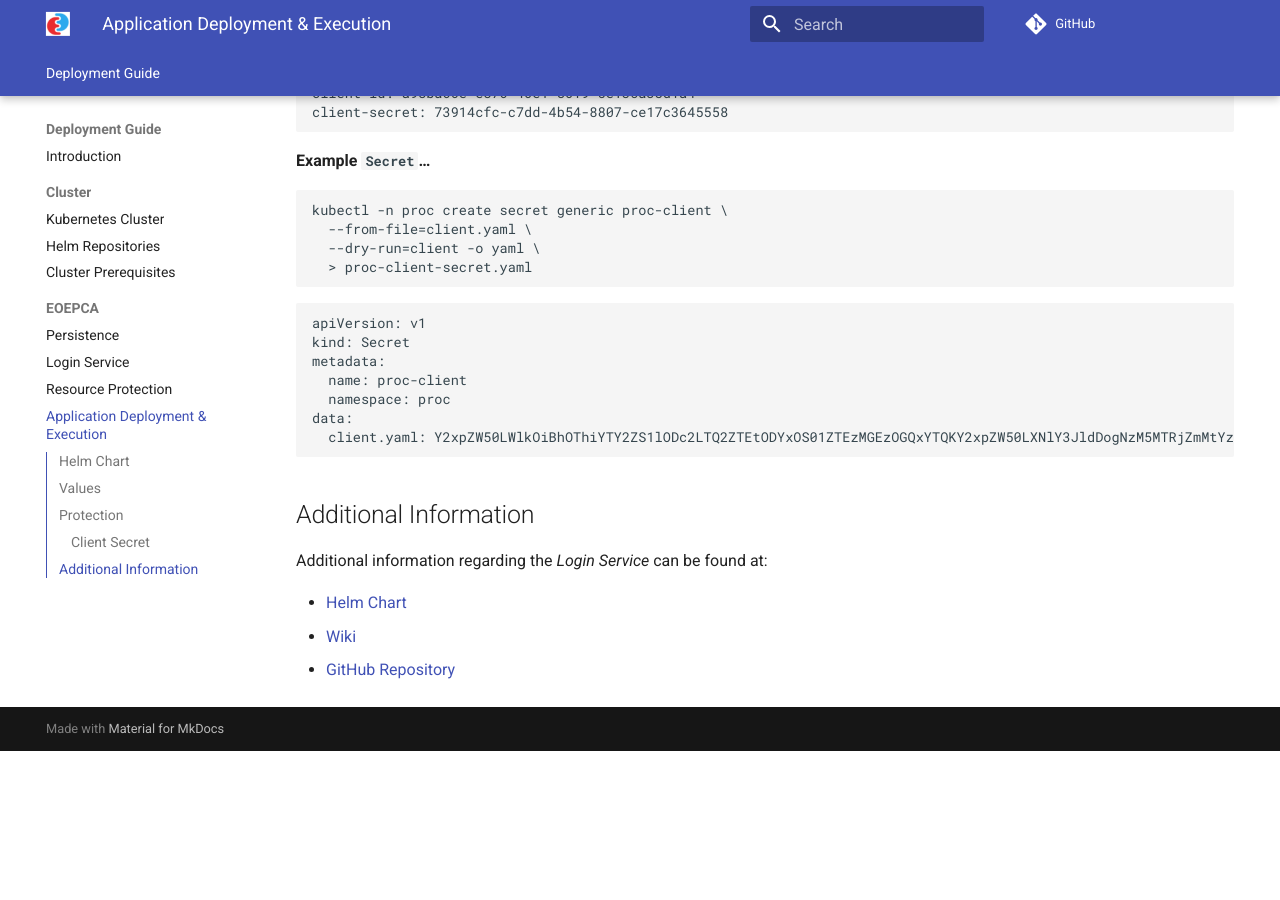
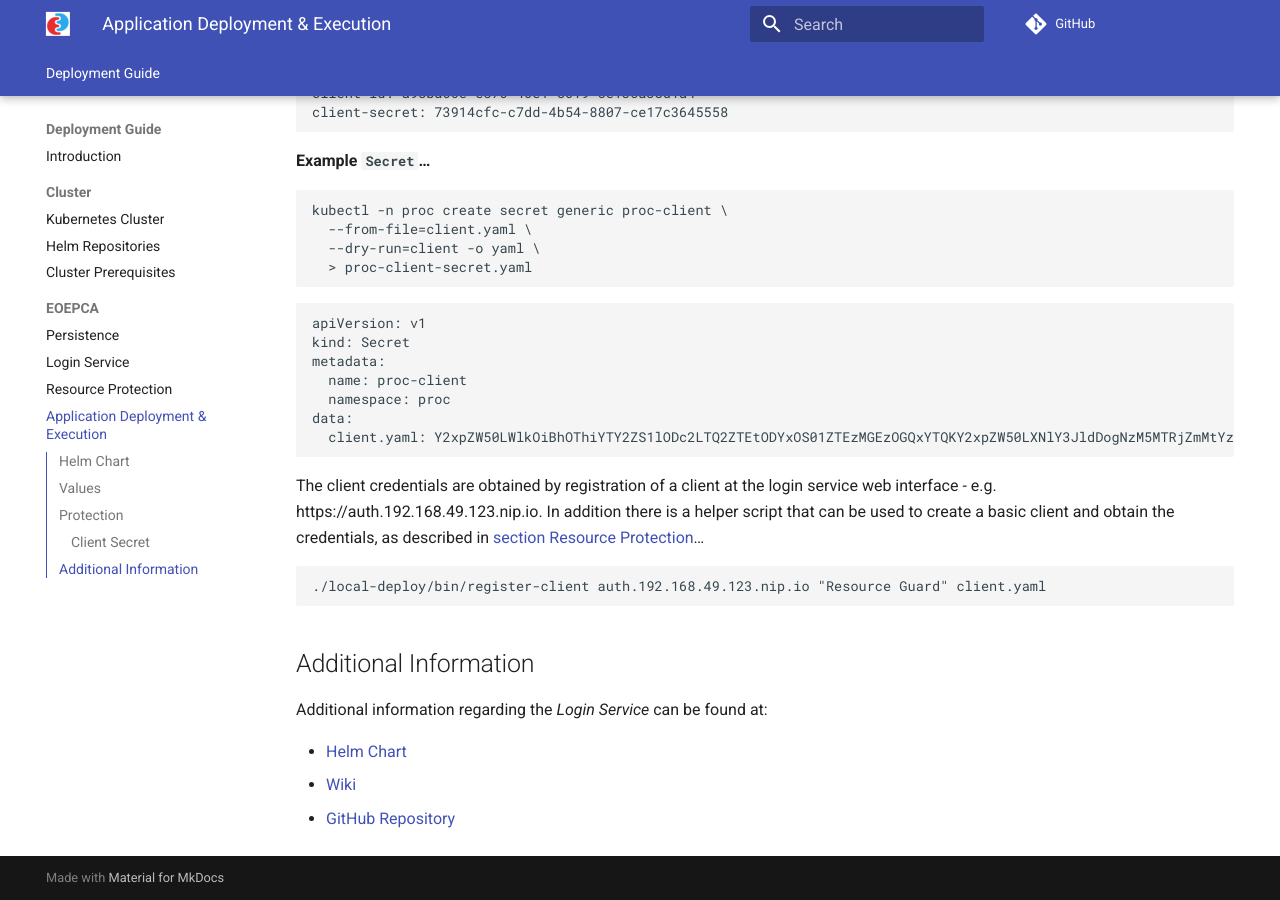
Before and after one commit to EOEPCA/deployment-guide, an MkDocs documentation site: the page built from docs/ades.md, in a window 1280 px wide and 900 px high, scrolled down 2699 px. Built offline with MkDocs 1.6.1 and Material for MkDocs 9.7.7, drawn with Linux system fonts in a browser that asks for light colours; comment, search, counter and statistics services are not loaded; before the commit the page ends 3450 px from its top, so only the background shows below that; some of the changed text lies outside the part shown.

Commit message:
EOEPCA-483 protection of ades

````diff
--- a/docs/ades.md
+++ b/docs/ades.md
@@ -140,6 +140,11 @@ data:
   client.yaml: Y2xpZW50LWlkOiBhOThiYTY2ZS1lODc2LTQ2ZTEtODYxOS01ZTEzMGEzOGQxYTQKY2xpZW50LXNlY3JldDogNzM5MTRjZmMtYzdkZC00YjU0LTg4MDctY2UxN2MzNjQ1NTU4
 ```
 
+The client credentials are obtained by registration of a client at the login service web interface - e.g. https://auth.192.168.49.123.nip.io. In addition there is a helper script that can be used to create a basic client and obtain the credentials, as described in [section Resource Protection](../resource-protection/#client-registration)...
+```bash
+./local-deploy/bin/register-client auth.192.168.49.123.nip.io "Resource Guard" client.yaml
+```
+
 ## Additional Information
 
 Additional information regarding the _Login Service_ can be found at:
````
Also changed, not shown: other parts of docs/ades.md (+1 -1 lines), 6 other files.
